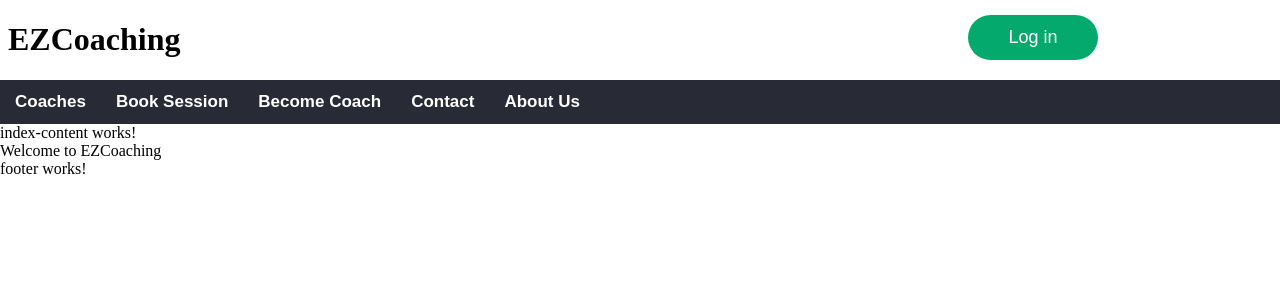
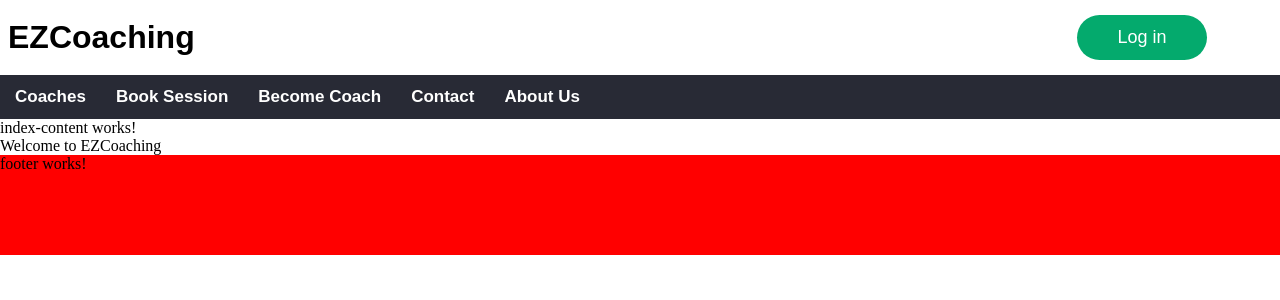
Before and after one commit to Gilaric/p3-coaching-projekt-angular, an Angular app: page / in a window 1280 px wide. Shown: the top 300 px of the page. Built offline with nearby package versions, Linux system fonts and the light colour scheme.

Commit message:
5 files modified

```diff
--- a/src/app/View/footer/footer.component.css
+++ b/src/app/View/footer/footer.component.css
@@ -5,3 +5,10 @@ body {
 p {
   margin: 0;
 }
+
+.Wrapper_Footer {
+  height: 100px;
+  background-color: red;
+  width: 100%;
+  margin-top: auto;
+}
--- a/src/app/View/footer/footer.component.html
+++ b/src/app/View/footer/footer.component.html
@@ -1,4 +1,4 @@
 <meta name="viewport" content="width=device-width, initial-scale=1" />
-<div>
+<div class="Wrapper_Footer">
   <p style="margin: 0px;">footer works!</p>
 </div>
--- a/src/app/View/index-content/index-content.component.css
+++ b/src/app/View/index-content/index-content.component.css
@@ -1,5 +1,10 @@
 body {
-  margin: 0;
+  margin: 0 auto;
+  /* or: align-self: center */
+  max-width: 80ch;
+  min-height: 100vh;
+  display: flex;
+  flex-direction: column;
 }
 
 p {
--- a/src/app/View/topbar/topbar.component.css
+++ b/src/app/View/topbar/topbar.component.css
@@ -9,17 +9,25 @@ p {
 .div_Wrapper_Topbar {
   display: flex;
   width: 100%;
+  overflow: hidden;
+  height: 75px;
 }
 
 .div_Wrapper_TitleText {
-  width: 75%;
+  height: 75px;
+  width: 90%;
   display: flex;
+  flex-shrink: 1;
+  flex-grow: 1;
   align-items: center;
   justify-content: left;
+  overflow: hidden;
   margin-left: 8px;
 }
 
 .h1_TitleText {
+  font-family: 'Source Sans Pro', sans-serif;
+  font-weight: 600;
   text-decoration: none;
   color: black;
 }
@@ -30,13 +38,19 @@ a {
 
 /**/
 .div_Wrapper_Login_Button {
+  display: flex;
+  align-items: center;
   overflow: hidden;
   height: 75px;
-  width: 200px;
+  width: 20%;
+  flex-grow: 1;
+  flex-shrink: 0;
 }
 
 .div_Login_Button {
   display: flex;
+  flex-shrink: 0;
+  flex-grow: 1;
   align-items: center;
   justify-content: center;
   width: 150px;
@@ -63,4 +77,5 @@ a {
 .button_Login:hover {
   background-color: #059460;
   cursor: pointer;
+  overflow: hidden;
 }
--- a/src/styles.css
+++ b/src/styles.css
@@ -5,3 +5,17 @@ body {
 html {
   margin: 0;
 }
+
+@media (prefers-color-scheme: dark) {
+  .day.dark-scheme {
+    background: #333;
+    color: white;
+  }
+  .night.dark-scheme {
+    background: black;
+    color: #ddd;
+  }
+}
+
+@media (prefers-color-scheme: light) {
+}
```
